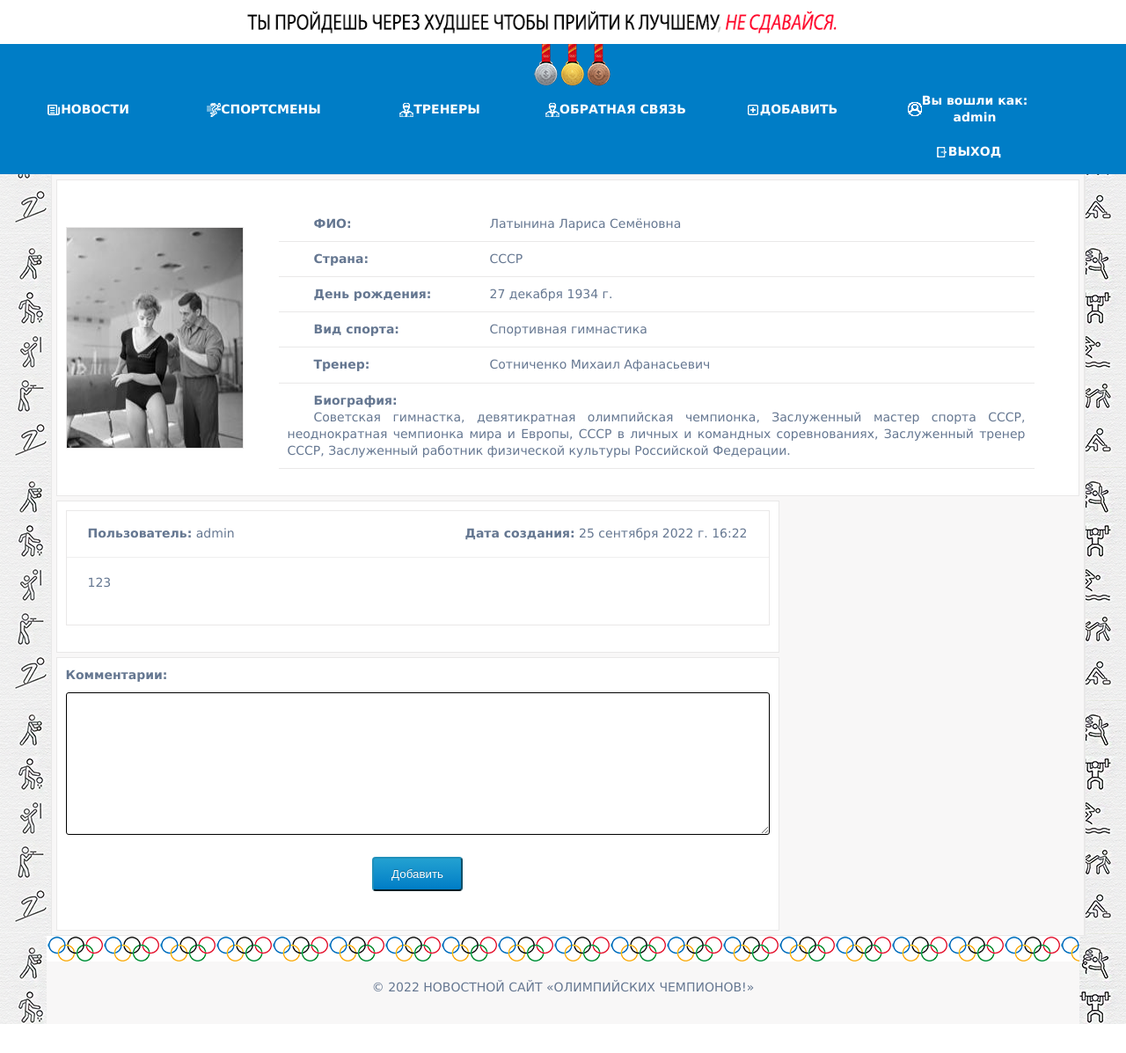
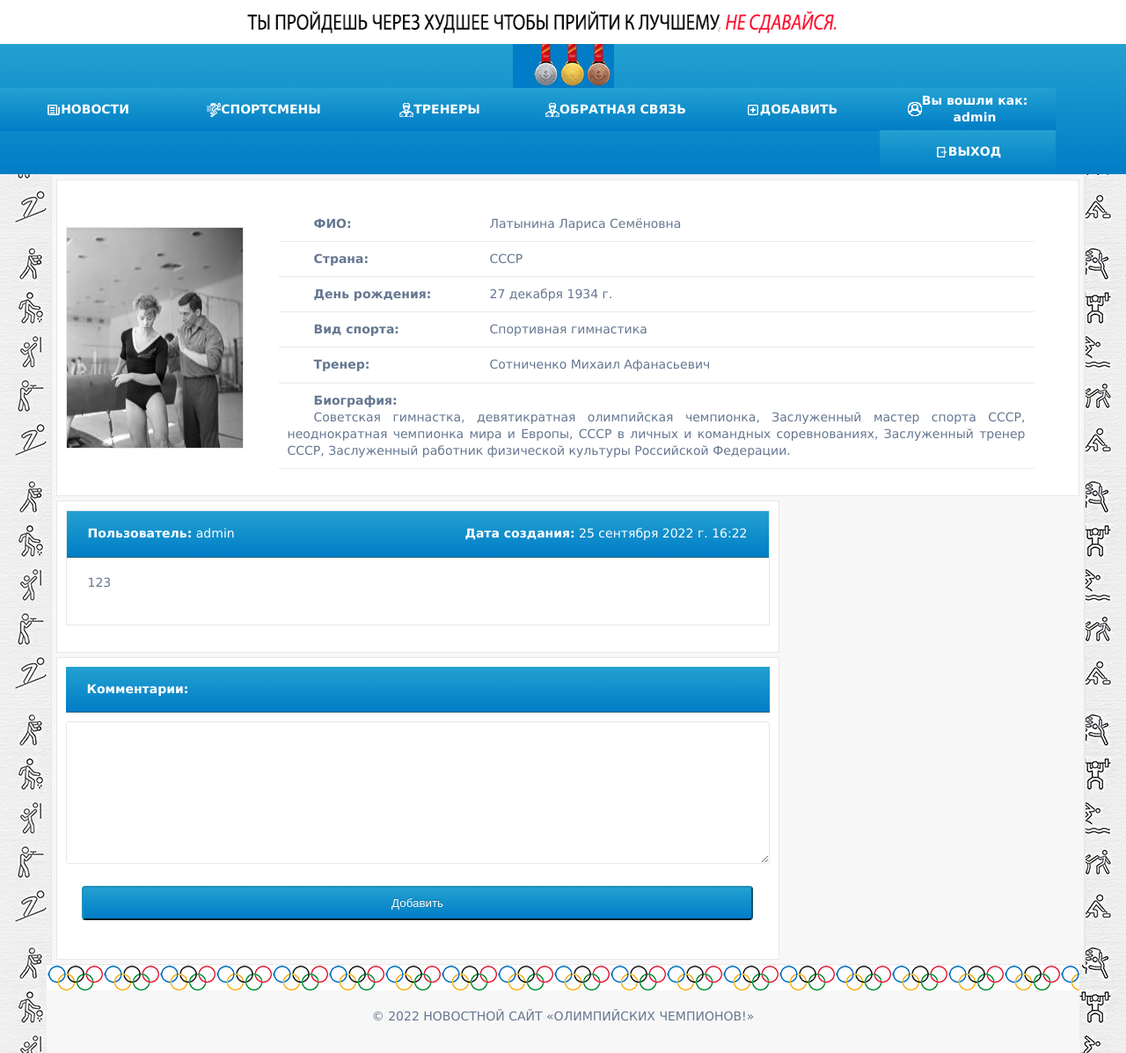
Before and after one commit to Latyshevdp72rus/Latyshevdp_WEB12, a Django app: page /news/sportsman/1 in a window 1280 px wide. Shown: the whole page at 88% size. Before the commit the page ends 1164 px from the top, so only its background shows below. Run offline with Django 4.2, Linux system fonts and the light colour scheme; a user stored in the database is signed in; data comes from the database, SQL or seed files in the repository; both versions use the stored data as it was after the commit.

Commit message:
sportsman_detail

```diff
--- a/news_olimp_champions/app/olimp/models.py
+++ b/news_olimp_champions/app/olimp/models.py
@@ -1,18 +1,19 @@
 from PIL import Image
 from django.contrib.auth.models import User
 from django.db import models
-from django.contrib.auth.base_user import BaseUserManager
 
 
 class Stand(models.Model):
     stand_name = models.CharField(
+        # min_length=5,
         max_length=40,
-        verbose_name="Заголовок записи",
+        verbose_name="Заголовок новости",
         null=False,
         blank=False,
     )
     stand_description = models.TextField(
-        verbose_name="Описание",
+        verbose_name="Описание новости",
+        # min_length=10,
         max_length=1000,
         null=False,
         blank=False,
@@ -43,7 +44,7 @@ class Stand(models.Model):
     )
     date_event = models.DateField(
         verbose_name="Дата олимпиады",
-        null=True,
+        null=False,
         blank=False,
     )
     stand_is_visible = models.BooleanField(
@@ -321,8 +322,6 @@ class FeedBack(models.Model):
 
 class CommentsSportsman(models.Model):
     """ Класс коментарий на странице спортсмена"""
-    # user
-
     user = models.ForeignKey(User,on_delete=models.CASCADE)
     news = models.ForeignKey(
         Sportsman,
@@ -334,8 +333,8 @@ class CommentsSportsman(models.Model):
     text = models.TextField(verbose_name="Комментарии")
     date_created = models.DateTimeField(
         verbose_name="Дата добавления",
-        blank=True,
-        null=True,
+        blank=False,
+        null=False,
         auto_now_add=True,
     )
     moderation_is_visible = models.BooleanField(
--- a/news_olimp_champions/app/olimp/urls.py
+++ b/news_olimp_champions/app/olimp/urls.py
@@ -3,7 +3,6 @@ from app.olimp.views import \
     StandList, StandDetail, StandCreateView, \
     SportsmanList, SportsmanDetail, SportsmanCreateView, \
     TrenerList, TrenermanDetail,TrenerCreateView,\
-    ClubCreateView, \
     FeedBackCreateView
 
 urlpatterns = [
@@ -19,7 +18,6 @@ urlpatterns = [
     path('trener/<int:pk>', TrenermanDetail.as_view(), name='trener_detail_view'),
     path('trener/add_trener', TrenerCreateView.as_view(), name='add_trener'),
 
-    path('trener/add_club/', ClubCreateView.as_view(), name='add_club'),
     path('feedback/',  FeedBackCreateView.as_view(), name='feedback'),
 
 
--- a/news_olimp_champions/app/olimp/views.py
+++ b/news_olimp_champions/app/olimp/views.py
@@ -175,23 +175,7 @@ class TrenerCreateView(LoginRequiredMixin, CreateView):
         return context
 
 
-#
-class ClubCreateView(LoginRequiredMixin, CreateView):
-    model = Club
-    model_form = ClubForm
-    context_object_name = "clubs"
-    template_name = "club/club_add.html"
-    success_url = reverse_lazy("add_club")
-    fields = ["club_name", "club_img"]
-    raise_exception = True
-
-    def get_context_data(self, **kwargs):
-        context = super().get_context_data(**kwargs)
-        context["clubs"] = self.queryset
-        context["title"] = "Добавить клуб"
-        return context
-
-
+######################################################################################################################
 # Создание запроса  "Обраятная связь"
 class FeedBackCreateView(CreateView):
     model = FeedBack
--- a/news_olimp_champions/static/css/main.css
+++ b/news_olimp_champions/static/css/main.css
@@ -30,7 +30,10 @@ header {
     align-items: center;
     width: 100%;
     z-index: 1;
-    background: #007dc6;
+    /*background: #007dc6;*/
+    background-image: linear-gradient(to bottom, #23a1d1, #007dc6);
+    background-repeat: repeat-x;
+    border-color: #1f90bb #1f90bb #145e7a;
 }
 
 #navbar li {
@@ -39,7 +42,10 @@ header {
     width: 200px;
     padding: 0;
     margin: 0;
-    background: #007dc6;
+    /*background: #007dc6;*/
+    background-image: linear-gradient(to bottom, #23a1d1, #007dc6);
+    background-repeat: repeat-x;
+    border-color: #1f90bb #1f90bb #145e7a;
     color: white;
     position: relative;
     text-align: center;
@@ -265,7 +271,7 @@ nav {
 }
 
 .btn_comments {
-    padding: 10px 20px;
+    padding: 10px 350px;
     border-radius: 4px;
     color: #ffffff;
     text-shadow: 0 -1px 0 rgb(0 0 0 / 25%);
@@ -377,7 +383,7 @@ textarea,
 input[type=email],
 input[type=password],input#id_sportsman_birthday, input#id_date_event {
     padding: 5px;
-    border: 1px solid black;
+    border: 1px solid #e9e8e8;
     border-radius: 3px;
 }
 
@@ -418,6 +424,7 @@ form p {
 .comments_user{
     flex: 0 0 800px;
     width: 800px;
+
 /*
 
     background: black;
@@ -435,6 +442,11 @@ form p {
     justify-content: space-between;
     padding: 16px 24px;
     border-bottom: 1px solid rgba(31,31,31,.07);
+    background-image: linear-gradient(to bottom, #23a1d1, #007dc6);
+    background-repeat: repeat-x;
+    border-color: #1f90bb #1f90bb #145e7a;
+   /* background: #0e8cca;*/
+    color: #fff;
 }
 
 .msg{
@@ -470,3 +482,17 @@ a:hover{
 .comments_user > form p{
 width:800px;
 }
+
+
+
+label[for="id_text"]{
+    border-bottom: 1px solid rgba(31,31,31,.07);
+    /*background: #0e8cca;*/
+
+    background-image: linear-gradient(to bottom, #23a1d1, #007dc6);
+    background-repeat: repeat-x;
+    border-color: #1f90bb #1f90bb #145e7a;
+
+    color: #fff;
+    padding: 16px 24px;
+}
--- a/news_olimp_champions/templates/inc/_header.html
+++ b/news_olimp_champions/templates/inc/_header.html
@@ -80,7 +80,6 @@
                         <li><a href="{% url 'add_stand' %}">НОВОСТЬ</a></li>
                         <li><a href="{% url 'add_sportsman' %}">СПОРТСМЕНА</a></li>
                         <li><a href="{% url 'add_trener' %}">ТРЕНЕРА</a></li>
-                        <li><a href="{% url 'add_club' %}">КЛУБ</a></li>
                     </ul>
                 </li>
                 {% endif %}
--- a/news_olimp_champions/templates/sportsman/base_sportsman_detail.html
+++ b/news_olimp_champions/templates/sportsman/base_sportsman_detail.html
@@ -94,7 +94,7 @@
                         {% csrf_token %}
                         {{ form.as_p }}
                     <div class="btn_align">
-                        <button type="submit" class="btn">Добавить</button>
+                        <button type="submit" class="btn_comments">Добавить</button>
                     </div>
                      </form>
                     </div>
```
Also changed, not shown: news_olimp_champions/db.sqlite3.
